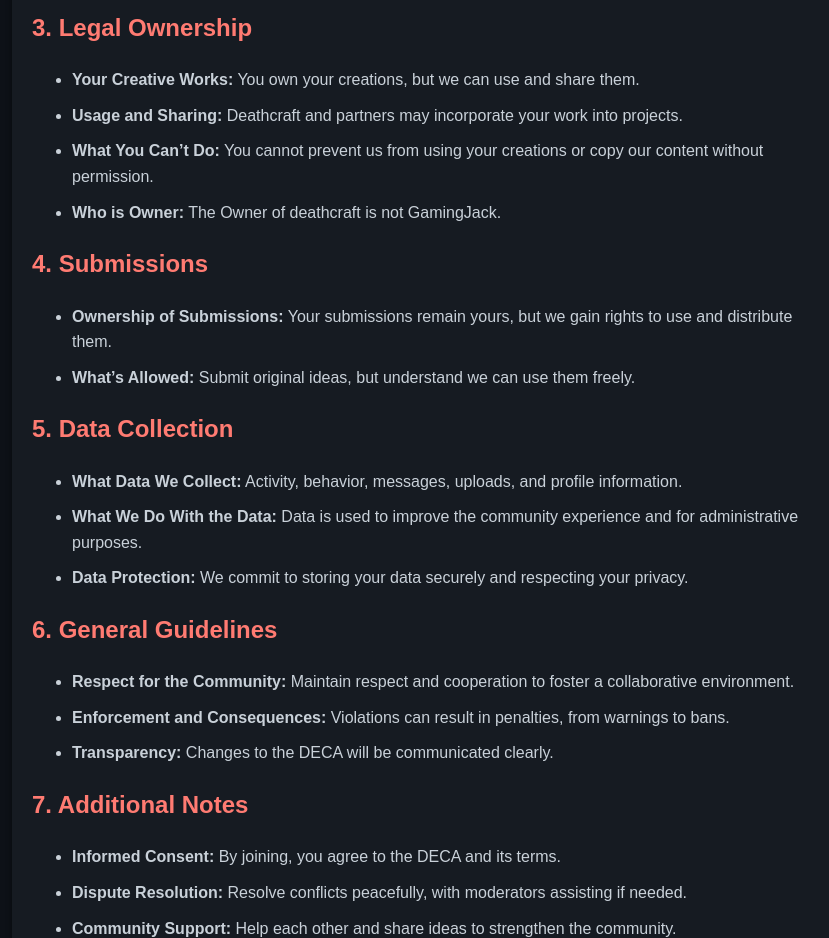
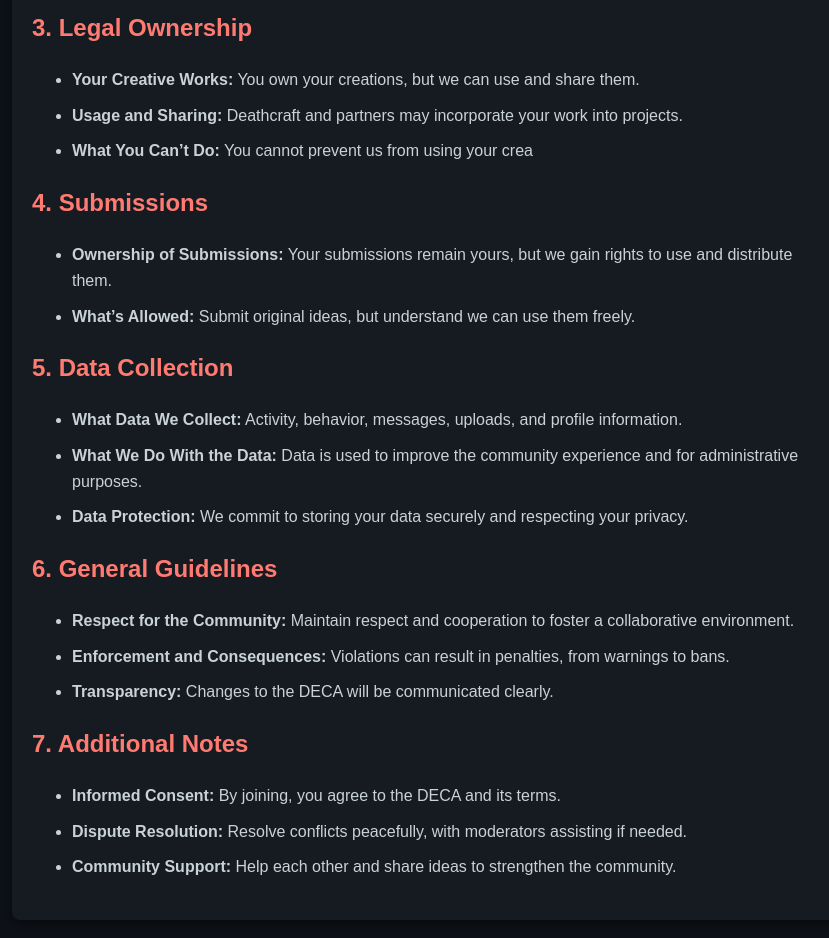
Before and after one commit to DeathCraftDE/deathcraftde.github.io, a plain HTML site: page legal/deca.html in a window 1280 px wide. Shown: the part 1040-1978 px from the top of the page, without its empty margins (208-1037 px from the left). Drawn offline with Linux system fonts and the light colour scheme.

Commit message:
Update deca.html

```diff
--- a/legal/deca.html
+++ b/legal/deca.html
@@ -45,8 +45,7 @@
         <ul>
             <li><strong>Your Creative Works:</strong> You own your creations, but we can use and share them.</li>
             <li><strong>Usage and Sharing:</strong> Deathcraft and partners may incorporate your work into projects.</li>
-            <li><strong>What You Can’t Do:</strong> You cannot prevent us from using your creations or copy our content without permission.</li>
-            <li><strong>Who is Owner:</strong> The Owner of deathcraft is not GamingJack.</li>
+            <li><strong>What You Can’t Do:</strong> You cannot prevent us from using your crea
         </ul>
 
         <h2>4. Submissions</h2>
```
